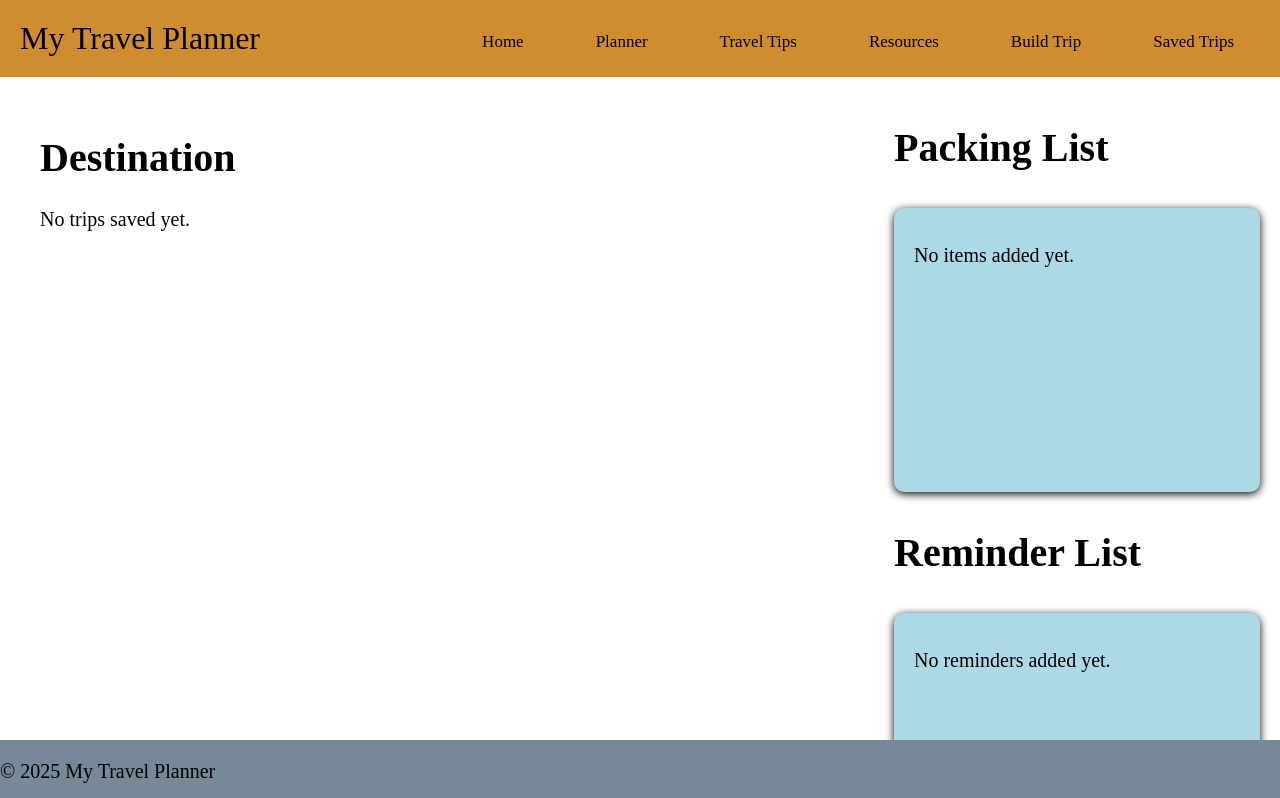
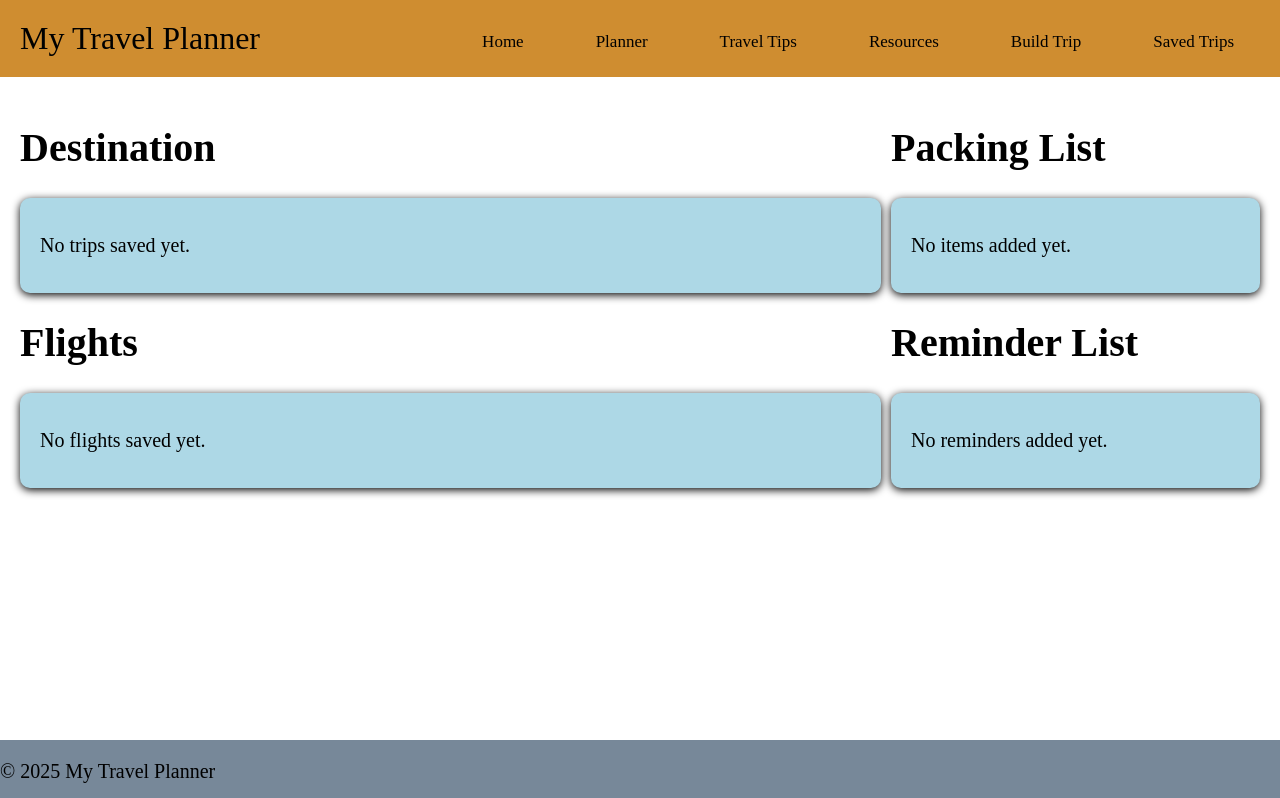
Before and after one commit to afneal/unit-1-project-Alex-N, a React (Vite) app: page /savedtrips in a window 1280 px wide. Shown: the top 798 px of the page. Built offline with nearby package versions, Linux system fonts and the light colour scheme; a web font is replaced by a local one.

Commit message:
added styling for media queries

```diff
--- a/src/App.css
+++ b/src/App.css
@@ -150,110 +150,65 @@ h1 {
 
 
 /* savedtrips */
-.main-trip-container {
+.main-trip-container,
+.flights-reminders-container, .trip-packing-container {
     display: flex;
     gap: 10px;
     flex-direction: row;
     width: 100%;
-    /* min-width: 0; */
-    /* min-height: 400px; */
-    /* margin-left: 0; */
 
-    height: 100vh;
     box-sizing: border-box;
     align-items: stretch;
 
 }
 
-.outer-wrapper {
 
 
+.outer-wrapper-trips {
     padding: 20px;
-    /* height: 100vh; */
-    box-sizing: border-box;
-}
-
-.trip-box {
-    flex: 7;
-    display: flex;
-    flex-direction: column;
-    height: 100%;
-    min-width: 0;
-    padding-left: 10px;
-}
-.packing-reminders-box {
-    display: flex;
-    flex-direction: column;
-    flex: 3;
-    height: 100%;
-    gap: 10px;
-}
-
-.packing-list-container, .reminder-list-container {
-    background: lightblue;
-    border-radius: 10px;
-    padding: 16px 20px;
-    box-shadow: 0 2px 8px black;
-    flex: 1;
-    display: flex;
-    flex-direction: column;
-    overflow-y: auto;
-    min-height: 0;
-    overflow: visible;
-}
-
-
-
-#packing-list-data, #reminder-list-data {
-    flex:1;
-}
-
-
-
-
-
-* {
     box-sizing: border-box;
 }
 
 
 
-#saved-trip-data {
-    flex: 1;
-    /* width: 100%;
+.trip-box, .flights-box {
+    flex: 7;
     display: flex;
     flex-direction: column;
-    min-width: 0;
-    height: 100%; */
-    overflow-y: auto;
-    padding: 10px;
+    /* min-width: 0; */
 }
 
-.saved-day {
+.reminder-box, .packing-box {
+    flex: 3;
+
+}
+
+#saved-trip-data,
+.packing-list-container,
+.reminder-list-container, .flights-container {
     background: lightblue;
+    border-radius: 10px;
     padding: 16px 20px;
-    border-radius: 10px;
     box-shadow: 0 2px 8px black;
-    margin-bottom: 20px;
-    width: 100%;
-    line-height: 1.5;
-    font-size: 18px;
+    display: flex;
+    flex-direction: column;
+    overflow-y: auto;
+    min-height: 0;
+    font-size: 1rem;
 }
 
 
-
-
-
-#saved-activity-data {
+#saved-activity-data, .saved-connections-data {
     background: white;
     margin-top: 10px;
     padding-left: 10px;
-    border: 1px solid black;
+    /* border: 1px solid black; */
     border-radius: 12px;
     box-shadow: 0 0 5px;
+    font-size: 1rem;
 }
 
-.saved-activity {
+.saved-activity{
 
     padding: 10px 12px;
     margin-bottom: 10px;
@@ -261,18 +216,30 @@ h1 {
 
 }
 
-.saved-activity:last-child {
+
+
+.saved-connection {
+    padding: 10px;
+
+    border-radius: 8px;
+    background: white;
+    font-size: 0.95rem;
+}
+
+.saved-activity:last-child, .saved-connection:last-child {
     border-bottom: none;
 }
 
 @media (min-width: 480px) {
-    .trip-packing-container, .flights-reminders-container {
+    .main-trip-container,
+    .flights-reminders-container, .trip-packing-container {
         flex-direction: column;
+        gap: 10px;
     }
 }
 
 @media (min-width: 768px) {
-    .main-trip-container {
+    .main-trip-container, .flights-reminders-container, .trip-packing-container {
         flex-direction: row;
         gap: 10px;
         align-items: stretch;
@@ -281,7 +248,9 @@ h1 {
 
 
 @media (min-width: 1024px) {
-    .flights-reminders-container, .trip-packing-container {
+    .main-trip-container,
+    .flights-reminders-container,
+    .trip-packing-container {
         flex-direction: row;
         font-size: 20px;
         align-items: stretch;
@@ -319,7 +288,11 @@ h1 {
 
 }
 
-#city, #date, #activity, #time, #notes {
+#city,
+#date,
+#activity,
+#time,
+#notes {
     width: 90%;
     padding: 8px;
     margin-bottom: 15px;
@@ -327,7 +300,11 @@ h1 {
     border-radius: 5px;
 }
 
-.delete-activity-button, .activity-button, .delete-day-button, .add-day-button, .trip-submit-button {
+.delete-activity-button,
+.activity-button,
+.delete-day-button,
+.add-day-button,
+.trip-submit-button {
     padding: 8px 15px;
     margin: 5px 5px 0 0;
     border: none;
@@ -336,12 +313,14 @@ h1 {
 
 }
 
-.delete-activity-button, .delete-day-button {
+.delete-activity-button,
+.delete-day-button {
     background-color: red;
     color: black;
 }
 
-.activity-button, .add-day-button {
+.activity-button,
+.add-day-button {
     background-color: lightblue;
 }
 
@@ -381,7 +360,13 @@ h1 {
     font-weight: 300;
 }
 
-#date, #deptCode, #deptTime, #connCode, #connTime, #arrCode, #arrTime {
+#date,
+#deptCode,
+#deptTime,
+#connCode,
+#connTime,
+#arrCode,
+#arrTime {
     width: 90%;
     padding: 8px;
     margin-bottom: 15px;
@@ -389,7 +374,11 @@ h1 {
     border-radius: 5px;
 }
 
-.delete-connection-button, .add-connecting-button, .delete-flight-button, .add-flight-button, .flight-submit-button {
+.delete-connection-button,
+.add-connecting-button,
+.delete-flight-button,
+.add-flight-button,
+.flight-submit-button {
     padding: 8px 15px;
     margin: 5px 5px 0 0;
     border: none;
@@ -398,13 +387,15 @@ h1 {
 
 }
 
-.delete-connection-button, .delete-flight-button {
+.delete-connection-button,
+.delete-flight-button {
     background-color: red;
     color: black;
     margin: 10px;
 }
 
-.add-connecting-button, .add-flight-button {
+.add-connecting-button,
+.add-flight-button {
     background-color: lightblue;
 }
 
--- a/src/components/Pages/SavedTrips.jsx
+++ b/src/components/Pages/SavedTrips.jsx
@@ -9,17 +9,17 @@ function SavedTrips({ trips, flightData, connFlightData, packingListData, remind
 
     return (
         <>
-            <div className="outer-wrapper">
+            <div className="outer-wrapper-trips">
                 <div className="main-trip-container">
 
 
                     <div className="trip-box">
 
+                        <h1>Destination</h1>
+                        <div id="saved-trip-data">
 
-                        <div id="saved-trip-data">
-                            <h1>Destination</h1>
                             {trips && trips.length > 0 ? (
-                                trips.map((trip, tripIndex) => ( //trips is an array of objects so must map to display
+                                trips.map((trip, tripIndex) => ( //trips is an array of objects so must use map to display
                                     //map must have unique key
                                     <div key={tripIndex} className="saved-trip">
 
@@ -41,22 +41,20 @@ function SavedTrips({ trips, flightData, connFlightData, packingListData, remind
                                                         </div>
                                                     ))}
                                                 </div>
-
                                             </div>
                                         ))}
-
                                     </div>
                                 ))
-
-
                             ) : (
-                                <p>No trips saved yet.</p>
+                                <div className="saved-day">
+                                    <p>No trips saved yet.</p>
+                                </div>
                             )}
                         </div>
                     </div>
 
 
-                    <div className="packing-reminders-box">
+                    <div className="packing-box">
 
                         <h1>Packing List</h1>
                         <div className="packing-list-container">
@@ -77,10 +75,64 @@ function SavedTrips({ trips, flightData, connFlightData, packingListData, remind
                             ) : (
                                 <p>No items added yet.</p>
                             )}
-
                         </div>
+                    </div>
 
 
+                </div>
+
+
+
+
+
+
+
+                <div className="flights-reminders-container">
+
+                    <div className="flights-box">
+                        <h1>Flights</h1>
+                        <div className="flights-container">
+
+                            {flightData && flightData.length > 0 ? (
+                                <div id="saved-flights-data">
+
+                                    {flightData.map((flight, flightIndex) => (
+                                        <div key={flightIndex} className="saved-flight" >
+                                            Date: {flight.date} <br/>
+                                            Departure Airport Code: {flight.departureAirportCode}<br/>
+                                            Departure Time: {flight.departureTime}<br/>
+
+                                            {flight.connections && flight.connections.length > 0 && (
+                                                <div className="saved-connections-data">
+
+                                                    {flight.connections.map((connection, connectionIndex) => (
+                                                        <div key={connectionIndex} className="saved-connection">
+                                                            Connecting Airport Code: {connection.connectingAirportCode}
+                                                            <br />
+                                                            Connecting Flight Time: {connection.connectingFlightTime}
+                                                        </div>
+                                                    ))}
+
+                                                </div>
+                                            )}
+                                            Arrival Airport Code: {flight.arrivalAirportCode}<br/>
+                                            Arrival Time: {flight.arrivalTime}<br/>
+                                            Seat Number: {flight.seatNumber}<br/>
+                                            <hr style={{ margin: "20px 0" }} />
+                                        </div>
+
+
+                                    ))}
+
+
+                                </div>
+                            ) : (
+                                <p>No flights saved yet.</p>
+                            )}
+                        </div>
+                    </div>
+
+                    <div className="reminder-box">
                         <h1>Reminder List</h1>
                         <div className="reminder-list-container">
                             {reminderListData && reminderListData.length > 0 ? (
@@ -101,55 +153,11 @@ function SavedTrips({ trips, flightData, connFlightData, packingListData, remind
                             )}
                         </div>
                     </div>
+
+
                 </div>
             </div>
 
-
-
-
-
-            <div className="flights-reminders-container">
-                <div className="flights-container">
-                    <h1>Flights</h1>
-                    {flightData && flightData.length > 0 ? (
-                        <div id="saved-flights-data">
-                            {flightData.map((flight, flightIndex) => (
-                                <div key={flightIndex} className="saved-flight" >
-                                    Date: {flight.date}
-                                    Departure Airport Code: {flight.departureAirportCode}
-                                    Departure Time: {flight.departureTime}
-
-                                    {flight.connections && flight.connections.length > 0 && (
-                                        <div id="saved-connections-data">
-                                            {flight.connections.map((connection, connnectionIndex) => (
-                                                <div key={connnectionIndex} className="saved-connections">
-                                                    Connecting Airport Code: {connection.connectingAirportCode}
-                                                    Connecting Flight Time: {connection.connectingFlightTime}
-                                                </div>
-                                            ))}
-
-                                        </div>
-                                    )}
-                                    Arrival Airport Code: {flight.arrivalAirportCode}
-                                    Arrival Time: {flight.arrivalTime}
-                                    Seat Number: {flight.seatNumber}
-                                    <hr style={{ margin: "20px 0" }} />
-                                </div>
-
-
-                            ))}
-
-
-                        </div>
-                    ) : (
-                        <p>No flights saved yet.</p>
-                    )}
-                </div>
-
-
-
-
-            </div>
 
         </>
     )
--- a/src/components/planner/FlightInfo.jsx
+++ b/src/components/planner/FlightInfo.jsx
@@ -21,8 +21,12 @@ function FlightInfo({ flightData, setFlightData, connFlightData, setConnFlightDa
 
     const handleSubmit = (event) => {
         event.preventDefault();
+        console.log(flightData)
+        const flightsWithConnections = flights.map(flight => ({
+            ...flight, connections: connFlight
+        }))
         alert("Flight Information Saved!");
-        setFlightData([...flightData, ...flights]);
+        setFlightData([...flightData, ...flightsWithConnections]);
         setConnFlightData([...connFlightData, ...connFlight]);
         setFlights([{
             date: "",
```
